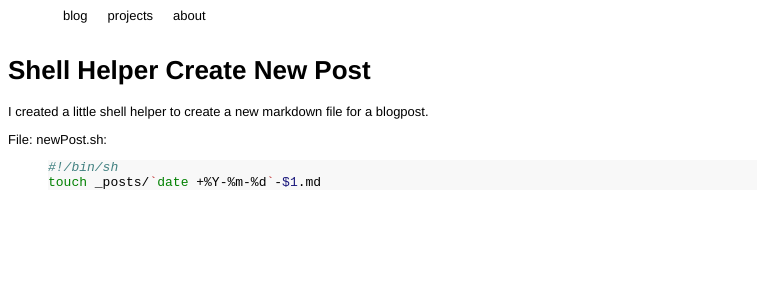
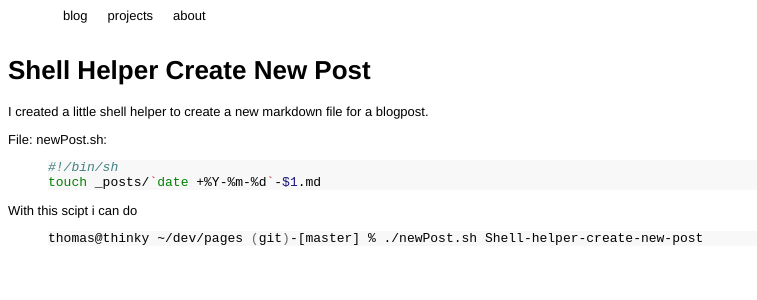
Before and after one commit to twaldecker/twaldecker.github.com, a Jekyll site: the page built from _posts/2012-06-12-Shell-helper-create-new-post.md, in a window 1280 px wide. Shown: the top 300 px of the page, without its empty margins (0-757 px from the left). Built offline with Jekyll 4.4.1, drawn with Linux system fonts in a browser that asks for light colours.

Commit message:
added explantation

```diff
--- a/_posts/2012-06-12-Shell-helper-create-new-post.md
+++ b/_posts/2012-06-12-Shell-helper-create-new-post.md
@@ -9,3 +9,9 @@ File: newPost.sh:
 #!/bin/sh
 touch _posts/`date +%Y-%m-%d`-$1.md
 {% endhighlight %}
+
+With this scipt i can do
+
+{% highlight sh %}
+thomas@thinky ~/dev/pages (git)-[master] % ./newPost.sh Shell-helper-create-new-post
+{% endhighlight %}
```
